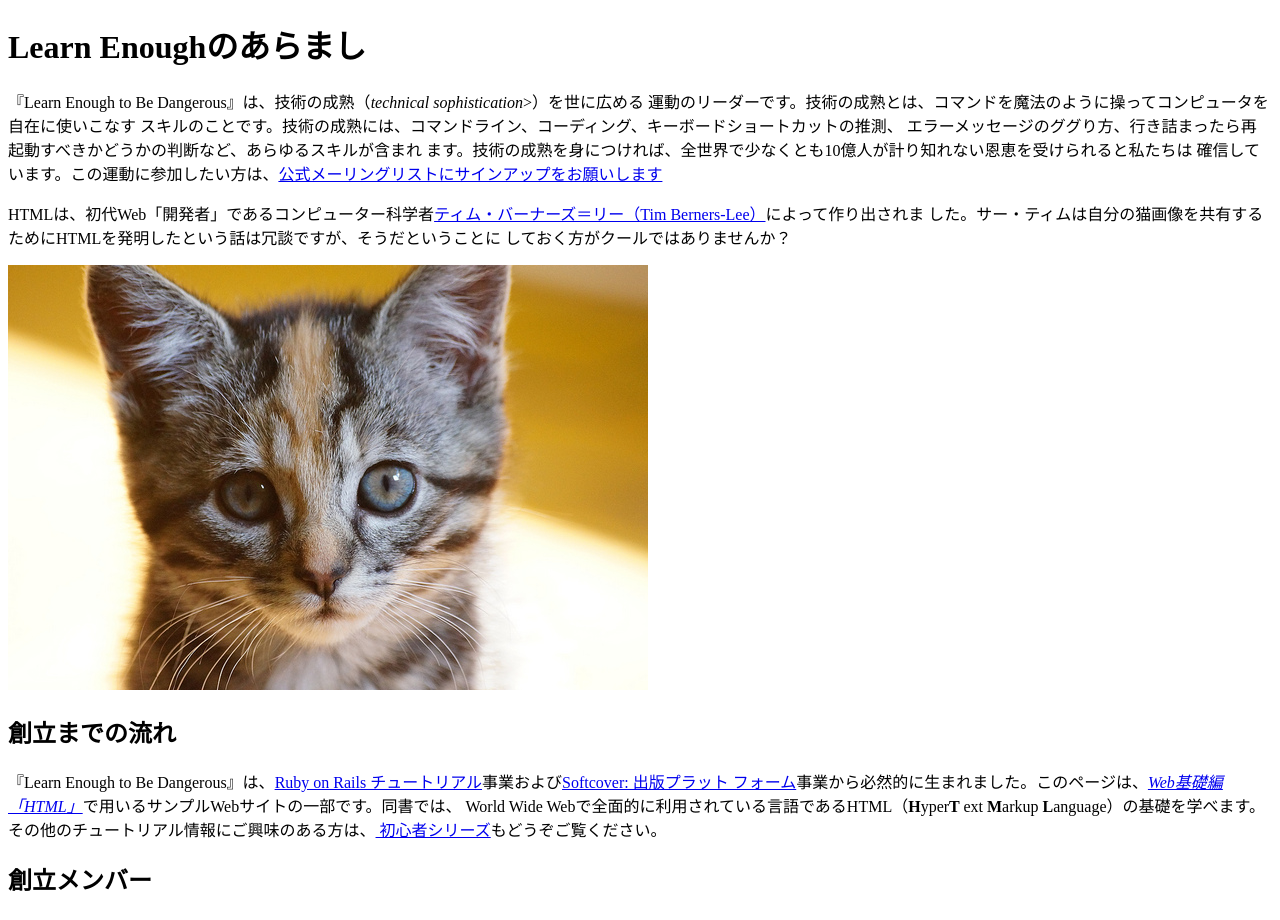
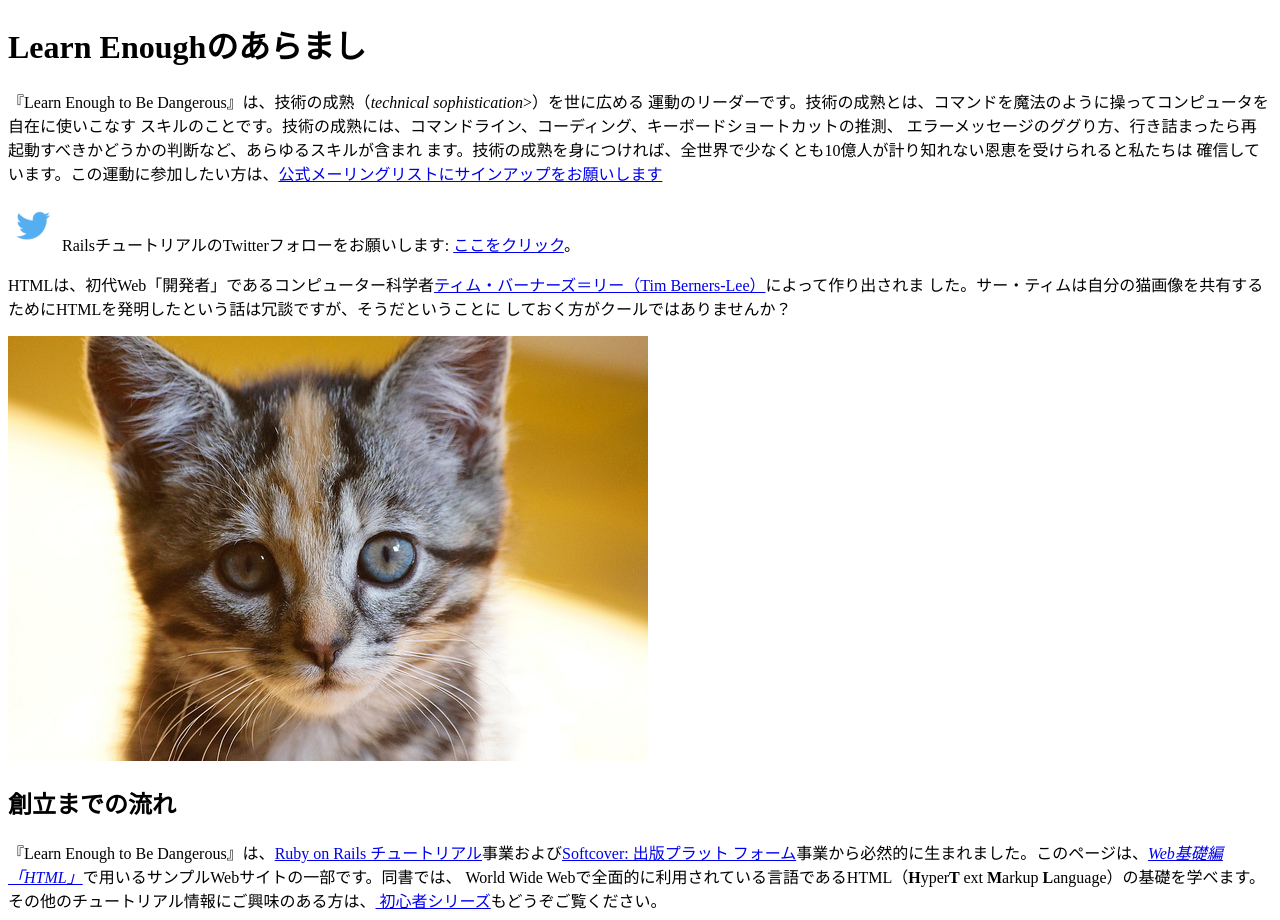
Before and after one commit to init-ikuya/sample_website, a plain HTML site: page index.html in a window 1280 px wide. Shown: the top 920 px of the page. Drawn offline with Linux system fonts and the light colour scheme.

Commit message:
Updated index.html and Added twitter logo

```diff
--- a/index.html
+++ b/index.html
@@ -16,7 +16,16 @@
       ます。技術の成熟を身につければ、全世界で<strong></strong>少なくとも10億人</strong>が計り知れない恩恵を受けられると私たちは
       確信しています。この運動に参加したい方は、<a href="https://learnenough.com/
       email">公式メーリングリストにサインアップをお願いします</a>
+    </p>
 
+    <p>
+      <a href="https://twitter.com/RailsTutorialJP" target="_blank"
+      rel="noopener" style="text-decoration: none;">
+        <img src="images/small_twitter_logo.png">
+      </a>
+      RailsチュートリアルのTwitterフォローをお願いします:
+      <a href="https://twitter.com/RailsTutorialJP"
+         target="_blank" rel="noopener">ここをクリック</a>。
     </p>
 
     <p>
@@ -26,9 +35,9 @@
       した。サー・ティムは自分の猫画像を共有するためにHTMLを発明したという話は冗談ですが、そうだということに
       しておく方がクールではありませんか？
     </p>
-
-    <img src="images/kitten.jpg" alt="愛くるしい子猫">
-
+    <a href="https://cdn.learnenough.com/kitten.jpg">
+      <img src="images/kitten.jpg" alt="愛くるしい子猫">
+    </a>
     <h2>創立までの流れ</h2>
 
     <p>
```
Also changed, not shown: images/small_twitter_logo.png (added).
